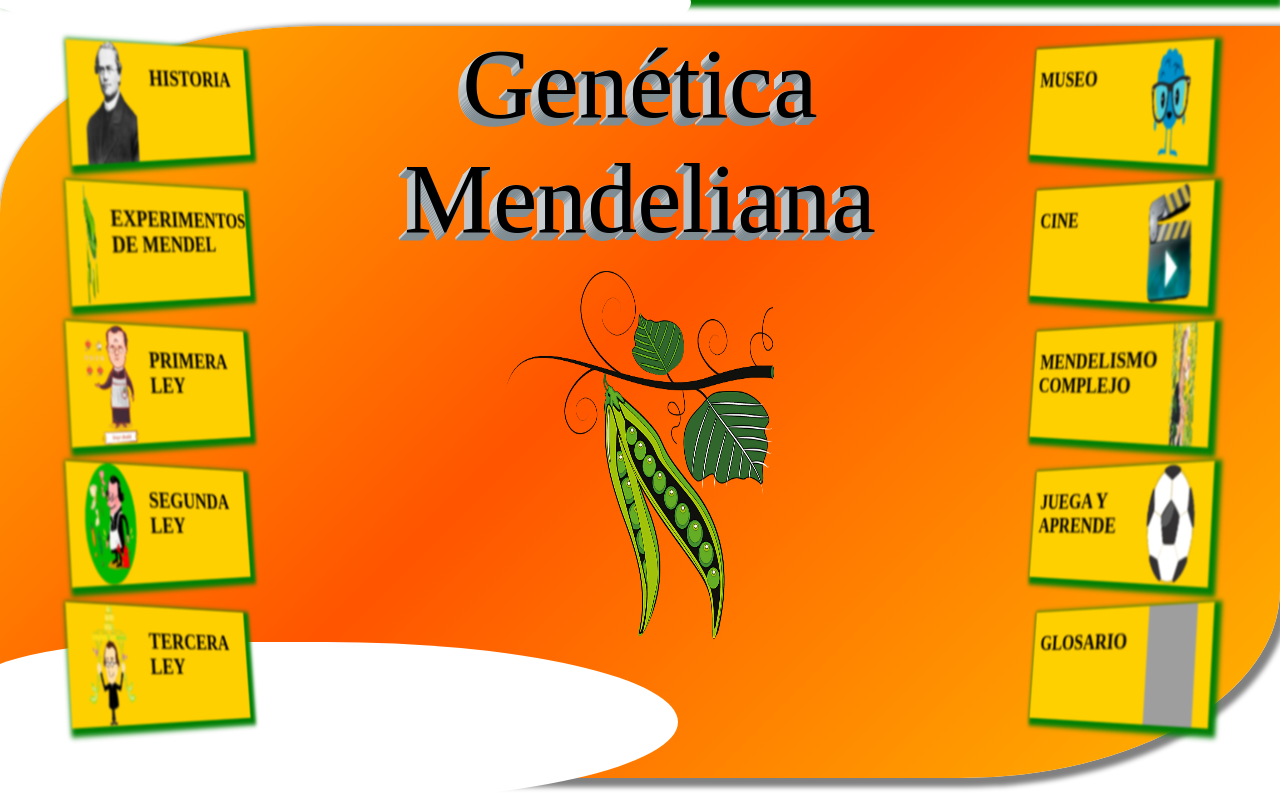
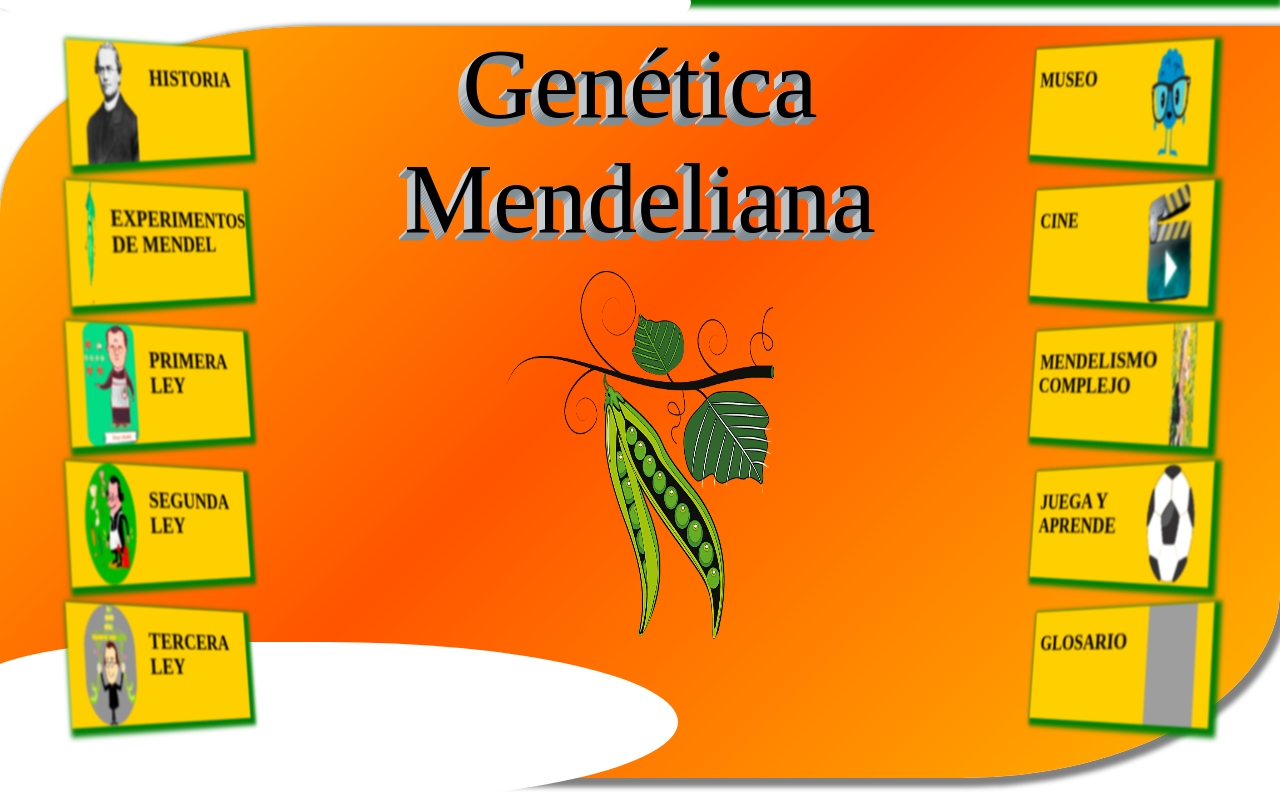
Before and after one commit to nicasop/mendelEncarta, a PHP site: page / in a window 1280 px wide. Shown: the part 137-939 px from the top of the page. Run offline with PHP 8.4, Linux system fonts and the light colour scheme; grey boxes are pictures that could not be loaded.

Commit message:
Cambio de iconos

```diff
--- a/index.php
+++ b/index.php
@@ -33,14 +33,14 @@
                 </div>
                 <div class="sub">
                     <div class="cont_img">
-                        <img src="imagenes/leyesMendel.png" style="width: 100%; height: 100%;">
+                        <img src="imagenes/expeMen.png" style="width: 100%; height: 100%;">
 
                     </div>
                     <a href="leyes.php" >EXPERIMENTOS DE MENDEL</a>
                 </div>
                 <div class="sub">
                     <div class="cont_img">
-                        <img src="imagenes/dibu3_GregoMendel.png" style="width: 100%; height: 100%;">
+                        <img src="imagenes/dibu3_2_GregoMendel.png" style="width: 100%; height: 100%;">
 
                     </div>
                     <a href="primeraLey.php" >PRIMERA LEY</a>
@@ -54,7 +54,7 @@
                 </div>
                 <div class="sub">
                     <div class="cont_img">
-                        <img src="imagenes/dibu6_GregoMendel.png" style="width: 100%; height: 100%;">
+                        <img src="imagenes/dibu6_3_GregoMendel.png" style="width: 100%; height: 100%;">
 
                     </div>
                     <a href="terceraLey.php" >TERCERA LEY</a>
```
Also changed, not shown: imagenes/dibu3_2_GregoMendel.png (added), imagenes/dibu3_3_GregoMendel.png (added), imagenes/dibu6_2_GregoMendel.png (added), imagenes/dibu6_3_GregoMendel.png (added), imagenes/expeMen.png (added).
